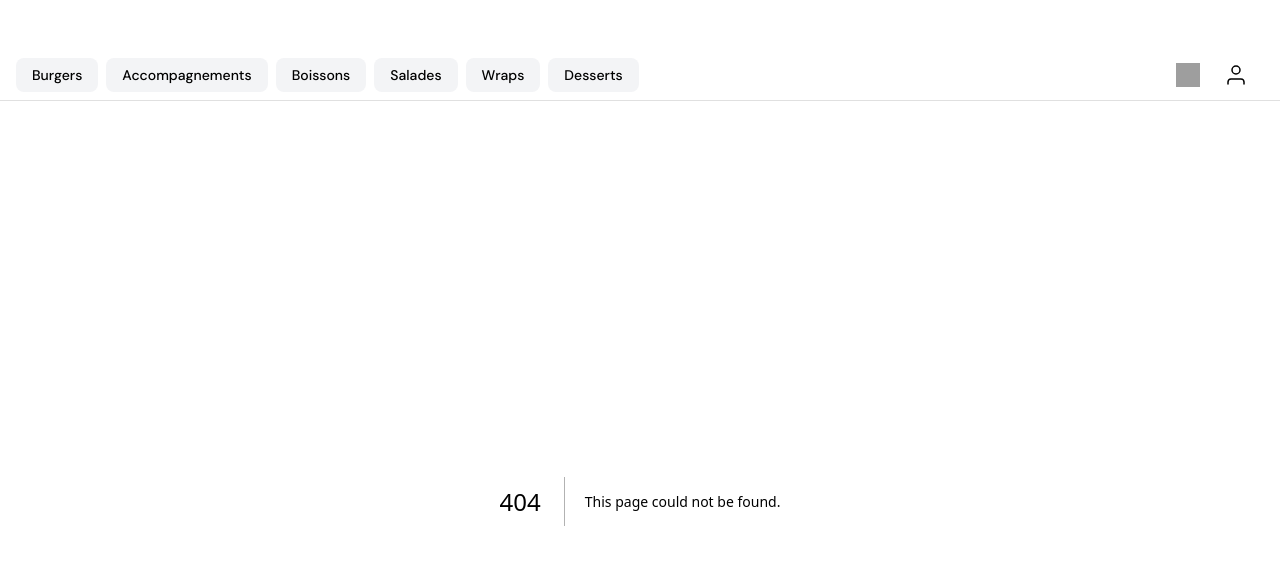
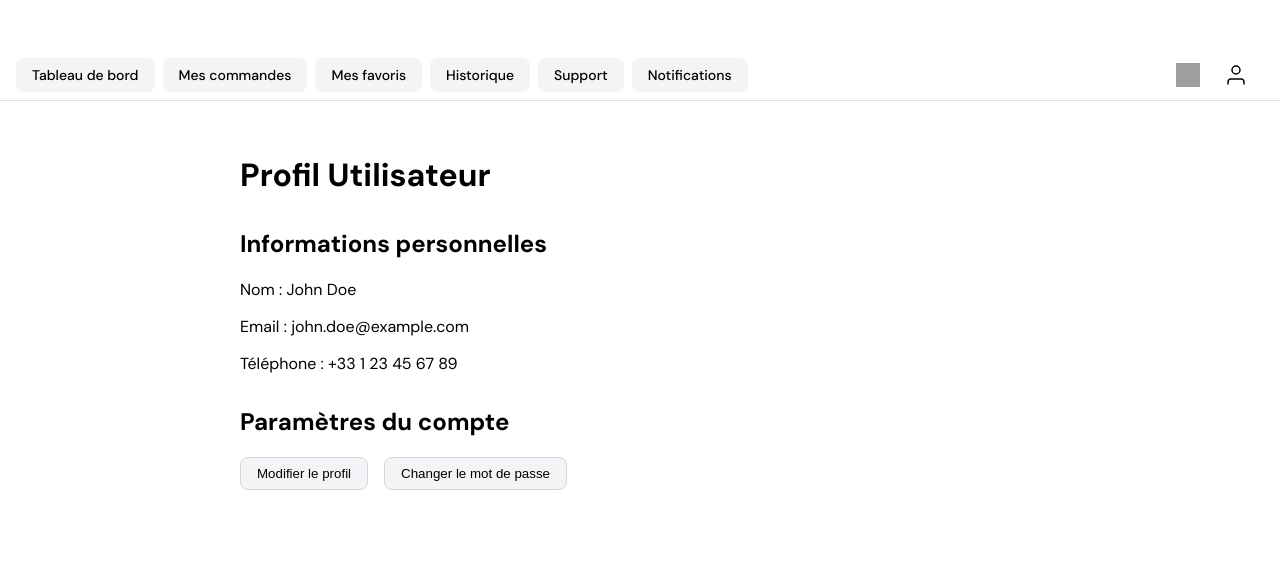
Before and after one commit to Ny-Ra/AA84-ft, a Next.js app: page /profile in a window 1280 px wide. Before the commit this address had no page. Shown: the top 564 px of the page. Built offline with nearby package versions, Linux system fonts and the light colour scheme; grey boxes are pictures that could not be loaded.

Commit message:
add customer profile page

```diff
--- /dev/null
+++ b/src/app/profile/page.tsx
@@ -0,0 +1,35 @@
+export default function ProfilePage() {
+  return (
+    <div style={{ padding: '2rem', maxWidth: '800px', margin: '0 auto' }}>
+      <h1>Profil Utilisateur</h1>
+      <div style={{ marginTop: '2rem' }}>
+        <h2>Informations personnelles</h2>
+        <p>Nom : John Doe</p>
+        <p>Email : john.doe@example.com</p>
+        <p>Téléphone : +33 1 23 45 67 89</p>
+      </div>
+      <div style={{ marginTop: '2rem' }}>
+        <h2>Paramètres du compte</h2>
+        <button style={{
+          padding: '0.5rem 1rem',
+          marginRight: '1rem',
+          backgroundColor: '#f3f4f6',
+          border: '1px solid #d1d5db',
+          borderRadius: '0.5rem',
+          cursor: 'pointer'
+        }}>
+          Modifier le profil
+        </button>
+        <button style={{
+          padding: '0.5rem 1rem',
+          backgroundColor: '#f3f4f6',
+          border: '1px solid #d1d5db',
+          borderRadius: '0.5rem',
+          cursor: 'pointer'
+        }}>
+          Changer le mot de passe
+        </button>
+      </div>
+    </div>
+  );
+}
--- a/src/components/Header/Header.tsx
+++ b/src/components/Header/Header.tsx
@@ -1,9 +1,26 @@
+"use client";
+
 import styles from '@/styles/Header.module.scss';
+import Image from 'next/image';
+import UserIcon from './UserIcon';
+import { usePathname } from 'next/navigation';
 import { sampleProducts } from '@/data/products';
-import Image from 'next/image';
 
 export default function Header() {
-  const categories = [...new Set(sampleProducts.map(product => product.category))];
+  const pathname = usePathname();
+
+  const clientCategories = [
+    'Tableau de bord',
+    'Mes commandes',
+    'Mes favoris',
+    'Historique',
+    'Support',
+    'Notifications'
+  ];
+
+  const productCategories = [...new Set(sampleProducts.map(product => product.category))];
+
+  const categories = pathname === '/profile' ? clientCategories : productCategories;
 
   return (
     <header className={styles.header}>
@@ -26,15 +43,7 @@ export default function Header() {
               className={styles.icon}
             />
           </button>
-          <button className={styles.icon_button}>
-            <Image
-              src="/user-icon.svg"
-              alt="Compte utilisateur"
-              width={24}
-              height={24}
-              className={styles.icon}
-            />
-          </button>
+          <UserIcon />
         </div>
       </div>
     </header>
--- /dev/null
+++ b/src/components/Header/UserIcon.tsx
@@ -0,0 +1,25 @@
+"use client";
+
+import { useRouter } from 'next/navigation';
+import Image from 'next/image';
+import styles from '@/styles/Header.module.scss';
+
+export default function UserIcon() {
+  const router = useRouter();
+
+  const handleUserClick = () => {
+    router.push('/profile');
+  };
+
+  return (
+    <button className={styles.icon_button} onClick={handleUserClick}>
+      <Image
+        src="/user-icon.svg"
+        alt="Compte utilisateur"
+        width={24}
+        height={24}
+        className={styles.icon}
+      />
+    </button>
+  );
+}
```
